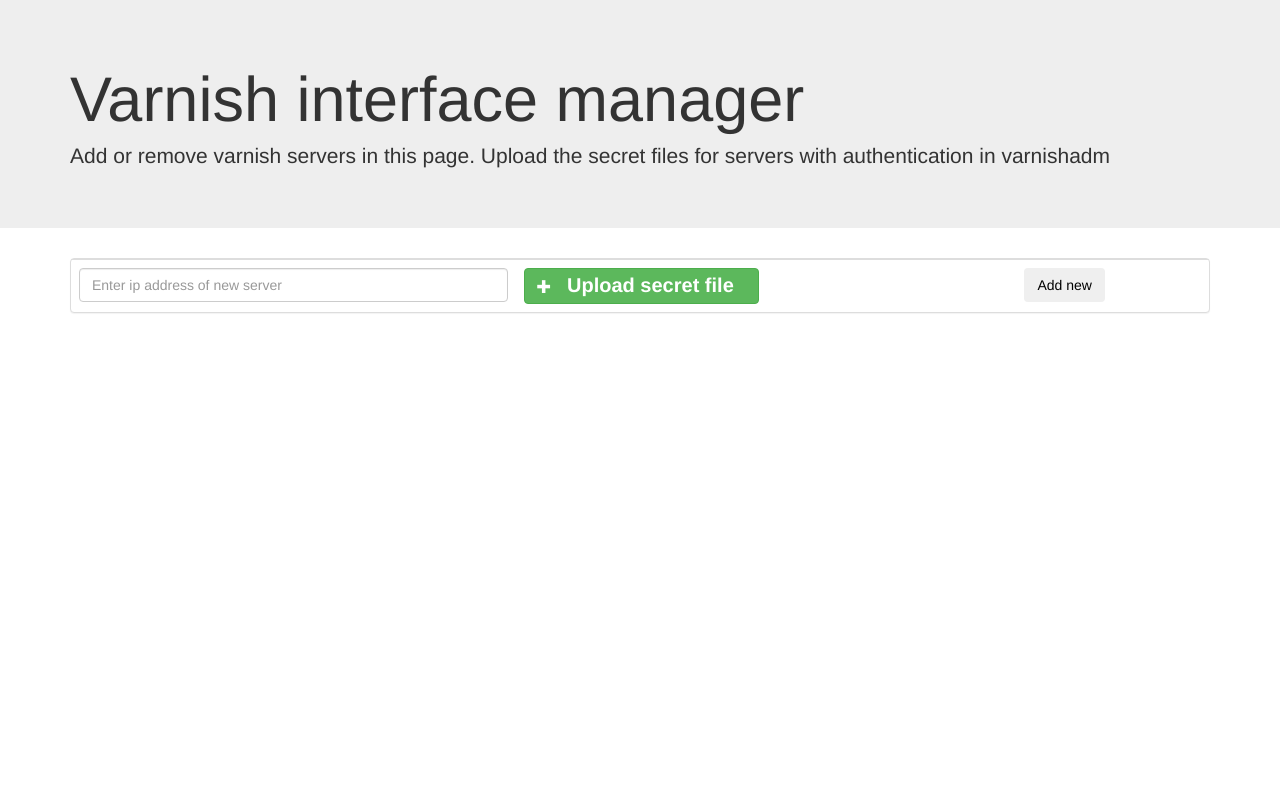
After one commit to rghose/varnish-interface, a PHP site: page /manager.php in a window 1280 px wide. The commit adds this page. Run offline with PHP 8.4, Linux system fonts and the light colour scheme.

Commit message:
created server manager skeleton

```diff
--- a/varnishinterface/config.php
+++ b/varnishinterface/config.php
@@ -1,7 +1,7 @@
 <?php
 	$varnishadm_binary_path			= "/opt/varnish/varnishadm";
 	$varnishadm_libs_path				= "/opt/varnish/LIBS";
-	$varnish_secret_path_prefix = "/etc/varnish_secret_";
+	$varnish_secret_path_prefix = "/opt/varnish/interface/varnish_secret_";
 	$varnishadm_default_ip			= "0.0.0.0";
 	$varnishadm_default_port		= "2000";
 ?>
--- /dev/null
+++ b/varnishinterface/css/fupload.css
@@ -0,0 +1,43 @@
+@charset "UTF-8";
+/*
+ *  jQuery File Upload Plugin CSS 1.3.0
+ *  https://github.com/blueimp/jQuery-File-Upload
+ *
+ *  Copyright 2013, Sebastian Tschan
+ *  https://blueimp.net
+ *
+ *  Licensed under the MIT license:
+ *  http://www.opensource.org/licenses/MIT
+ *
+ *  Modified by Rahul Ghose 2013
+ */
+
+.fileinput-button {
+  position: relative;
+  overflow: hidden;
+}
+
+.fileinput-button label {
+  font-size: 20px;
+}
+
+.fileinput-button input[type="file"] {
+  position: absolute;
+  top: 0;
+  right: 0;
+  margin: 0;
+  opacity: 0;
+  -ms-filter: 'alpha(opacity=0)';
+/*  font-size: 200px;*/
+  direction: ltr;
+  cursor: pointer;
+}
+
+/* Fixes for IE < 8 */
+@media screen\9 {
+  .fileinput-button input {
+    filter: alpha(opacity=0);
+    font-size: 100%;
+    height: 100%;
+  }
+}
--- /dev/null
+++ b/varnishinterface/get_varnish_servers.php
@@ -0,0 +1,42 @@
+<?php
+	session_start();
+
+	include_once( 'config.php' );
+?>
+<div class="panel panel-default">
+<table class="table">
+<tbody>
+<?php
+	$i=0;
+	foreach (glob("$varnish_secret_path_prefix*") as $filename)	{
+		echo "<tr>";
+		echo "<td id=ipAddr$i>" . substr($filename, strlen($varnish_secret_path_prefix)) .  "</td>";
+//		echo "<td><input id='newSecret$i' type='file' value='Upload new secret file'/></td>";
+?>
+<td>
+<span class="btn btn-success fileinput-button">
+<i class="glyphicon glyphicon-plus"></i>
+<label class="label" id="fileNameDiv<?php echo $i; ?>">upload new secret file</label>
+<input onchange="document.getElementById('fileNameDiv<?php echo $i; ?>').innerHTML=this.value;" id="fileupload<?php echo $i; ?>" type="file" />
+</span>
+</td>
+<?php
+		echo "<td><input type='button' class='btn' value='Confirm changes'/></td>";
+		echo "</tr>";
+		$i++;
+	}
+?>
+<tr>
+<td><input class='form-control' placeholder='Enter ip address of new server' id='idNewServer' /></td>
+<td>
+<span class="btn btn-success fileinput-button">
+  <i class="glyphicon glyphicon-plus"></i>
+  <label class="label" id="fileNameDivNew">Upload secret file</label>
+  <input onchange="document.getElementById('fileNameDivNew').innerHTML=this.value;" id="fileuploadNew" type="file" />
+</span>
+</td>
+<td><input type='button' class='btn' onclick='mAddNewServer();' value='Add new'/></td>
+</tr>
+</tbody>
+</table>
+</div>
--- /dev/null
+++ b/varnishinterface/js/common.js
@@ -0,0 +1,37 @@
+function removeElement(el) {
+el.parentNode.removeChild(el);
+}
+function loadAjax(url,divContainer) {
+var xmlhttp;
+if (window.XMLHttpRequest)
+  {// code for IE7+, Firefox, Chrome, Opera, Safari
+  xmlhttp=new XMLHttpRequest();
+  }
+else
+  {// code for IE6, IE5
+  xmlhttp=new ActiveXObject("Microsoft.XMLHTTP");
+  }
+xmlhttp.onreadystatechange=function()
+  {
+  var status = "<br><br><img src='images/loading.gif' alt='Loading...'><br><br><br>";
+  document.getElementById(divContainer).innerHTML = status;
+  if (xmlhttp.readyState==4 && xmlhttp.status==200)
+	{
+			/*if(xmlhttp.responseText.substring(0,8)=="<script>") {
+					//l = xmlhttp.responseText.length;
+					document.head.appendChild(xmlhttp.responseText);
+					//eval(xmlhttp.responseText.substring(8,l-9));			}
+			else*/
+					document.getElementById(divContainer).innerHTML=xmlhttp.responseText;
+	}
+  }
+xmlhttp.open("GET",url,true);
+xmlhttp.send();
+}
+function doVarnishExecute(action, serverId) {
+	var servName = document.getElementById("backend"+serverId).innerHTML;
+	if(confirm( 'Are you sure you want to apply ' + action + ' to ' + servName + '?' )) {
+		loadAjax("./set_server.php?action="+action+"&server="+servName+"&c="+serverId,"status"+serverId);
+	}
+//	removeElement(document.getElementById('varnishExecButton'+serverId));
+}
--- /dev/null
+++ b/varnishinterface/manager.php
@@ -0,0 +1,33 @@
+<?php
+	session_start();
+?>
+<html>
+<head>
+<title>Varnish Interface manager</title>
+</head>
+<script src="js/common.js"></script>
+<script>
+function loadServers() {
+	loadAjax('get_varnish_servers.php','vmgmtdata');
+}
+</script>
+<body onload="loadServers();">
+<div class="jumbotron">
+<div class="container">
+<h1>Varnish interface manager</h1>
+<p>Add or remove varnish servers in this page. Upload the secret files for servers with authentication in varnishadm</p>
+</div>
+</div>
+<link href="css/bootstrap.min.css" rel="stylesheet" media="screen"/>
+<link href="css/fupload.css" rel="stylesheet" media="screen"/>
+<?php
+	include_once('config.php');
+
+?>
+<div class="container" id="vmgmtdata">
+</div>
+
+<script src="//code.jquery.com/jquery.js"></script>
+<script src="js/bootstrap.min.js"></script>
+</body>
+</html>
```
Also changed, not shown: varnishinterface/index.php (+4 -41 lines).
